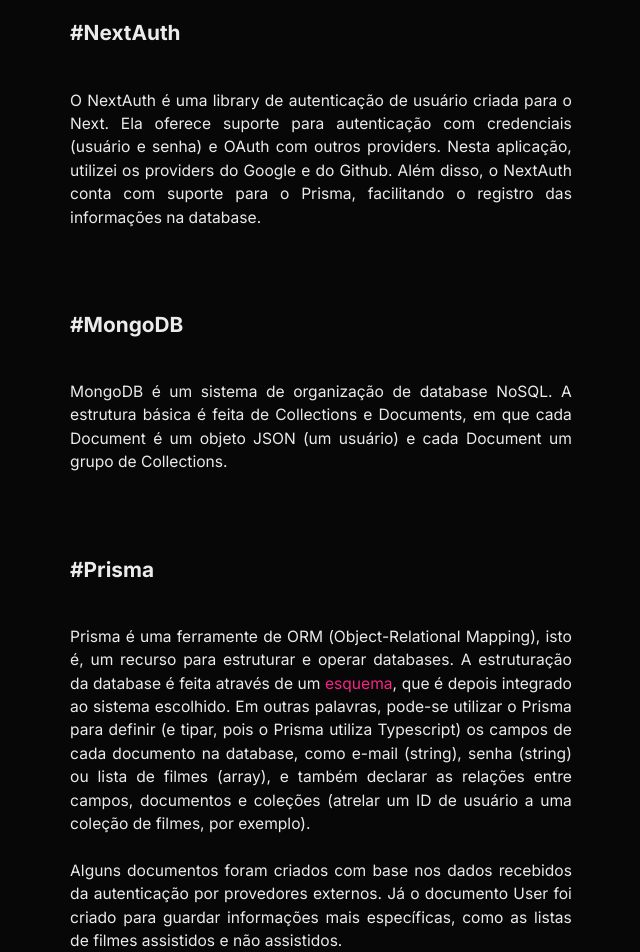
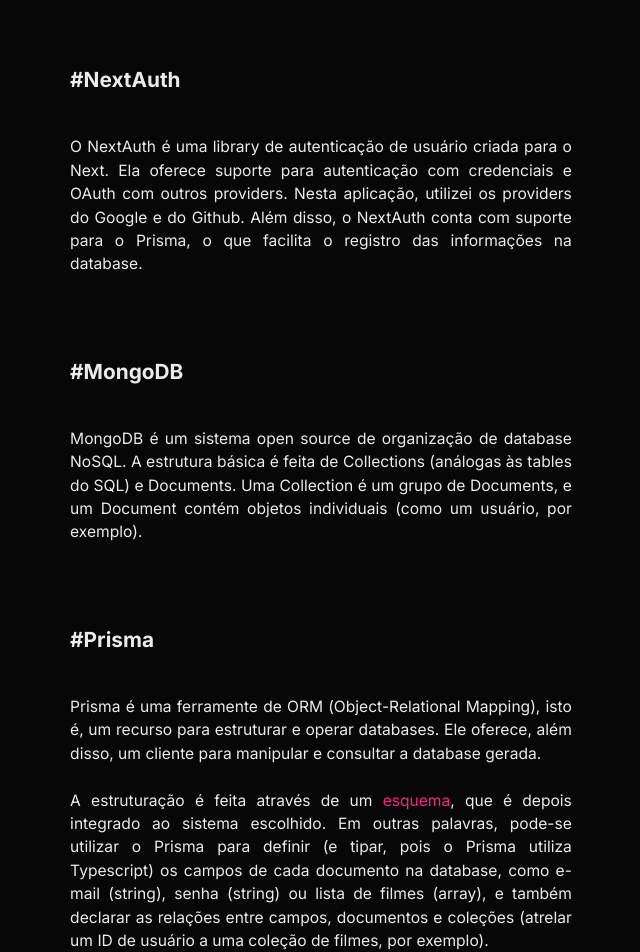
Before and after one commit to g-pg/movies-list, a Next.js app: page /sobre in a window 1280 px wide. Shown: the part 1320-2272 px from the top of the page, without its empty margins (319-959 px from the left). Built offline with nearby package versions, Linux system fonts and the light colour scheme; no server answers.

Commit message:
updated info

```diff
--- a/pages/sobre.jsx
+++ b/pages/sobre.jsx
@@ -21,7 +21,8 @@
 							<Highlight>Muvi</Highlight> (que eu decidi chamar assim porque o
 							nome era curto e legal o suficiente para soar como uma marca) é
 							mais uma daquelas aplicações de estudos baseadas em listas de
-							usuário. É, sobretudo, o resultado de duas semanas de leitura de
+							usuário. <br />
+							<br /> É, sobretudo, o resultado de duas semanas de leitura de
 							documentações para aprender como manejar autenticações e
 							databases.
 						</PageText>
@@ -85,34 +86,39 @@
 						</ParagraphTitle>
 						<PageText>
 							O NextAuth é uma library de autenticação de usuário criada para o
-							Next. Ela oferece suporte para autenticação com credenciais
-							(usuário e senha) e OAuth com outros providers. Nesta aplicação,
-							utilizei os providers do Google e do Github. Além disso, o
-							NextAuth conta com suporte para o Prisma, facilitando o registro
-							das informações na database.
+							Next. Ela oferece suporte para autenticação com credenciais e
+							OAuth com outros providers. Nesta aplicação, utilizei os
+							providers do Google e do Github. Além disso, o NextAuth conta com
+							suporte para o Prisma, o que facilita o registro das informações
+							na database.
 						</PageText>
 						<ParagraphTitle tag="h4" id="mongodb">
 							#MongoDB
 						</ParagraphTitle>
 						<PageText>
-							MongoDB é um sistema de organização de database NoSQL. A
-							estrutura básica é feita de Collections e Documents, em que cada
-							Document é um objeto JSON (um usuário) e cada Document um grupo
-							de Collections.
+							MongoDB é um sistema open source de organização de database
+							NoSQL. A estrutura básica é feita de Collections (análogas às
+							tables do SQL) e Documents. Uma Collection é um grupo de
+							Documents, e um Document contém objetos individuais (como um
+							usuário, por exemplo).
 						</PageText>
 						<ParagraphTitle tag="h4" id="prisma">
 							#Prisma
 						</ParagraphTitle>
 						<PageText>
 							Prisma é uma ferramente de ORM (Object-Relational Mapping), isto
-							é, um recurso para estruturar e operar databases. A estruturação
-							da database é feita através de um <Highlight>esquema</Highlight>,
-							que é depois integrado ao sistema escolhido. Em outras palavras,
-							pode-se utilizar o Prisma para definir (e tipar, pois o Prisma
-							utiliza Typescript) os campos de cada documento na database, como
-							e-mail (string), senha (string) ou lista de filmes (array), e
-							também declarar as relações entre campos, documentos e coleções
-							(atrelar um ID de usuário a uma coleção de filmes, por exemplo).
+							é, um recurso para estruturar e operar databases. Ele oferece,
+							além disso, um cliente para manipular e consultar a database
+							gerada.
+							<br />
+							<br />A estruturação é feita através de um{" "}
+							<Highlight>esquema</Highlight>, que é depois integrado ao sistema
+							escolhido. Em outras palavras, pode-se utilizar o Prisma para
+							definir (e tipar, pois o Prisma utiliza Typescript) os campos de
+							cada documento na database, como e-mail (string), senha (string)
+							ou lista de filmes (array), e também declarar as relações entre
+							campos, documentos e coleções (atrelar um ID de usuário a uma
+							coleção de filmes, por exemplo).
 							<br />
 							<br />
 							Alguns documentos foram criados com base nos dados recebidos da
@@ -124,9 +130,9 @@
 							#SWR
 						</ParagraphTitle>
 						<PageText>
-							SWR é (um presente dos céus) uma técnica de data-fetching criada
-							pela Vercel, a mesma companhia por trás do Next. Através do hook
-							useSWR é possível salvar os dados recebidos de uma API e
+							SWR é <s>um presente dos céus</s> uma técnica de data-fetching
+							criada pela Vercel, a mesma companhia por trás do Next. Através
+							do hook useSWR é possível salvar os dados recebidos de uma API e
 							guardá-los em um cache no cliente, compartilhado por toda a
 							aplicação e revalidado automaticamente (ou conforme as nossas
 							especificações).
```
